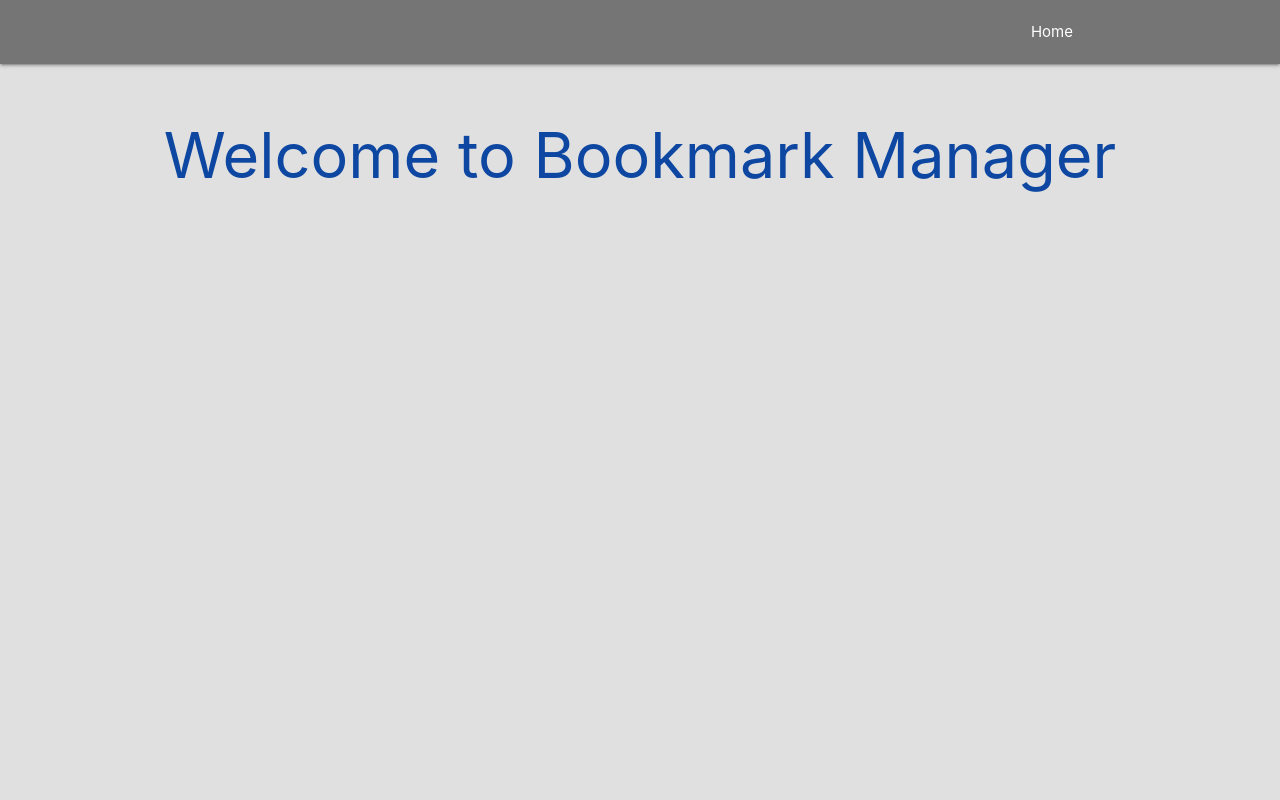
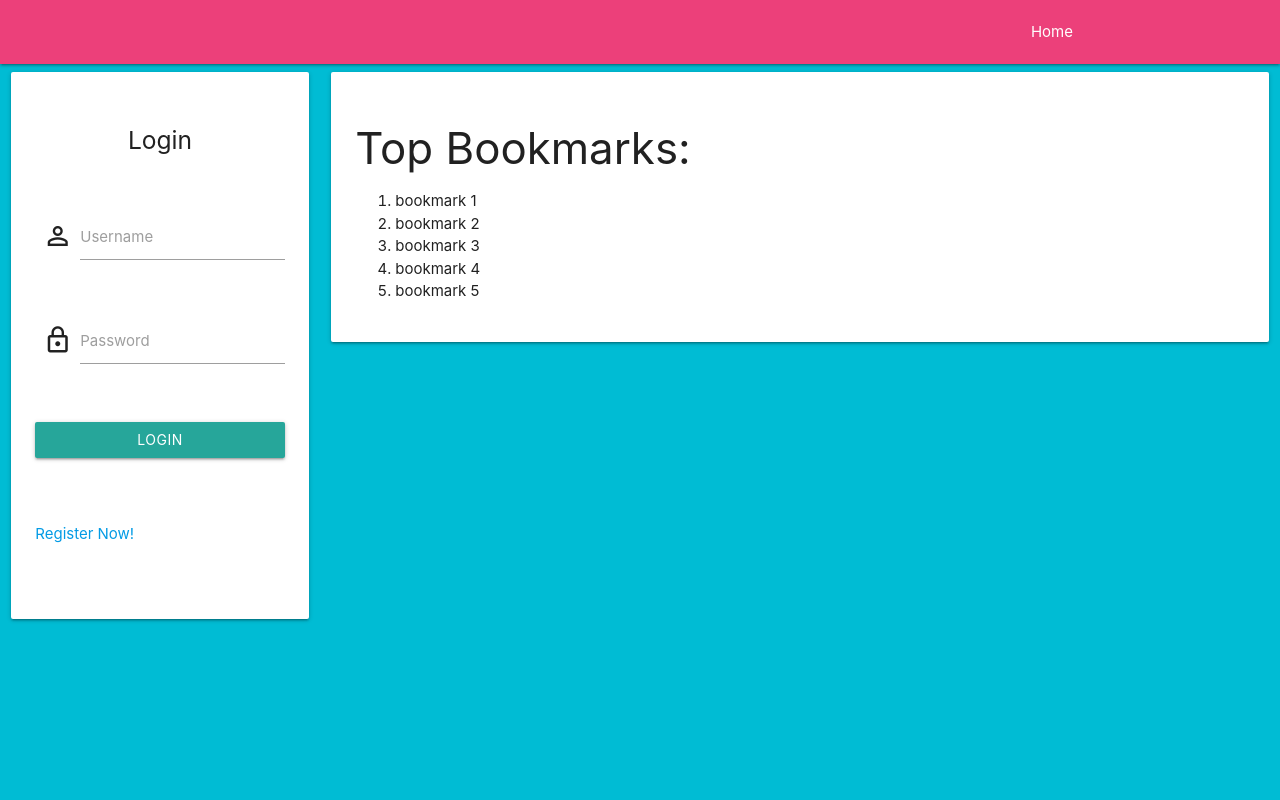
Before and after one commit to EnzoZafra/COMP466TMA2, a PHP site: page /welcome.php in a window 1280 px wide. Run offline with PHP 8.4, Linux system fonts and the light colour scheme; some libraries are stand-ins or nearby versions.

Commit message:
can register, login sends to server

```diff
--- a/part1/helper/database.php
+++ b/part1/helper/database.php
@@ -1,7 +1,7 @@
 <?php
 define('DB_HOST', 'localhost');
-/* define('DB_NAME', 'bmmanager'); */
-define('DB_NAME', 'pdotest');
+define('DB_NAME', 'bmmanager');
+/* define('DB_NAME', 'pdotest'); */
 define('DB_USER', 'bmadmin');
 define('DB_PASS', 'password');
 define('DB_CHAR', 'utf8');
--- /dev/null
+++ b/part1/helper/database_init.php
@@ -0,0 +1,20 @@
+<?php
+
+DB::query("CREATE TABLE IF NOT EXISTS `users` (
+  `userid` INT NOT NULL,
+  `username` VARCHAR(45) NOT NULL,
+  `password` VARCHAR(45) NOT NULL,
+  PRIMARY KEY (`userid`))");
+
+DB::query("CREATE TABLE IF NOT EXISTS `bookmarks` (
+  `bookmarkid` INT NOT NULL,
+  `users_userid` INT NOT NULL,
+  `url` VARCHAR(45) NOT NULL,
+  PRIMARY KEY (`bookmarkid`, `users_userid`),
+  INDEX `fk_bookmarks_users_idx` (`users_userid` ASC),
+  CONSTRAINT `fk_bookmarks_users`
+    FOREIGN KEY (`users_userid`)
+    REFERENCES `users` (`userid`)
+    ON DELETE NO ACTION
+	ON UPDATE NO ACTION)");
+?>
--- a/part1/welcome.php
+++ b/part1/welcome.php
@@ -3,8 +3,12 @@
 	<title>Bookmark Manager</title>
 	<link href="../shared/css/materialize.css" type="text/css" rel="stylesheet" media="screen,projection"/>
 	<link href="../shared/css/style.css" type="text/css" rel="stylesheet" media="screen,projection"/>
+	<link href="https://fonts.googleapis.com/icon?family=Material+Icons" rel="stylesheet">
+	<script src="https://code.jquery.com/jquery-2.1.1.min.js"></script>
+	<script src="../shared/js/materialize.js"></script>
+	<script src="../shared/js/init.js"></script>
 </head>
-<nav class="grey darken-1" role="navigation">
+<nav class="pink lighten-1" role="navigation">
 <div class="nav-wrapper container">
 	<ul class="right hide-on-med-and-down">
 		<li><a class="white-text" href="welcome.php">Home</a></li>
@@ -12,24 +16,62 @@
 </div>
 </nav>
 
-<body class="grey lighten-2">
-    <div id="index-banner" class="parallax-container">
-      <div class="section no-pad-bot" id="banner">
-        <div>
-          <h1 class="header center blue-text text-darken-4">Welcome to Bookmark Manager</h1>
-        </div>
-      </div>
-      <div class="parallax"><img src="../shared/img/computer.png" alt="Unsplashed background img 1"></div>
-    </div>
+<body class="cyan">
+<div class="row">
+	<div class="col s3">
+		<form class="card-panel" method="post" action="server/login.php">
+			<div class="row">
+				<div class="input-field col s12 center">
+					<h5 class="center login-form-text">Login</h5>
+				</div>
+			</div>
+			<div class="row">
+				<div class="input-field col s12 center">
+					<i class="material-icons prefix">perm_identity</i>
+					<input name="username" type="text">
+					<label for="username" class="center-align">Username</label>
+				</div>
+			</div>
+			<div class="row">
+				<div class="input-field col s12 center">
+					<i class="material-icons prefix">lock_outline</i>
+					<input name="password" type="password">
+					<label for="password">Password</label>
+				</div>
+			</div>
+			<div class="row">
+			<div class="input-field col s12">
+				<button type="submit" class="btn waves-effect waves-light col s12">Login</button>
+			</div>
+			</div>
+			<div class="row">
+			<div class="input-field col s6 m6 l6">
+				<p class="margin medium-small"><a href="registerpage.php">Register Now!</a></p>
+			</div>
+			</div>
 
-	<!--  Scripts-->
-	<script src="https://code.jquery.com/jquery-2.1.1.min.js"></script>
-	<script src="../shared/js/materialize.js"></script>
-	<script src="../shared/js/init.js"></script>
+		</form>
+	</div>
+	<div class="col s9">
+		<div class="col-content card-panel">
+			<h3>Top Bookmarks:</h3>
+			<ol>
+				<li>bookmark 1</li>
+				<li>bookmark 2</li>
+				<li>bookmark 3</li>
+				<li>bookmark 4</li>
+				<li>bookmark 5</li>
+			</ol>
+		</div>
+	</div>
+</div>
+
 </body>
 
 <?php
 include 'helper/database.php';
+include 'helper/database_init.php';
+
 
 ?>
 </html>
```
Also changed, not shown: part1/registerpage.php (added, +50 -0 lines), part1/server/forbidden.php (added, +16 -0 lines), part1/server/login.php (added, +16 -0 lines), part1/server/register.php (added, +18 -0 lines), shared/css/style.css (+6 -25 lines).
